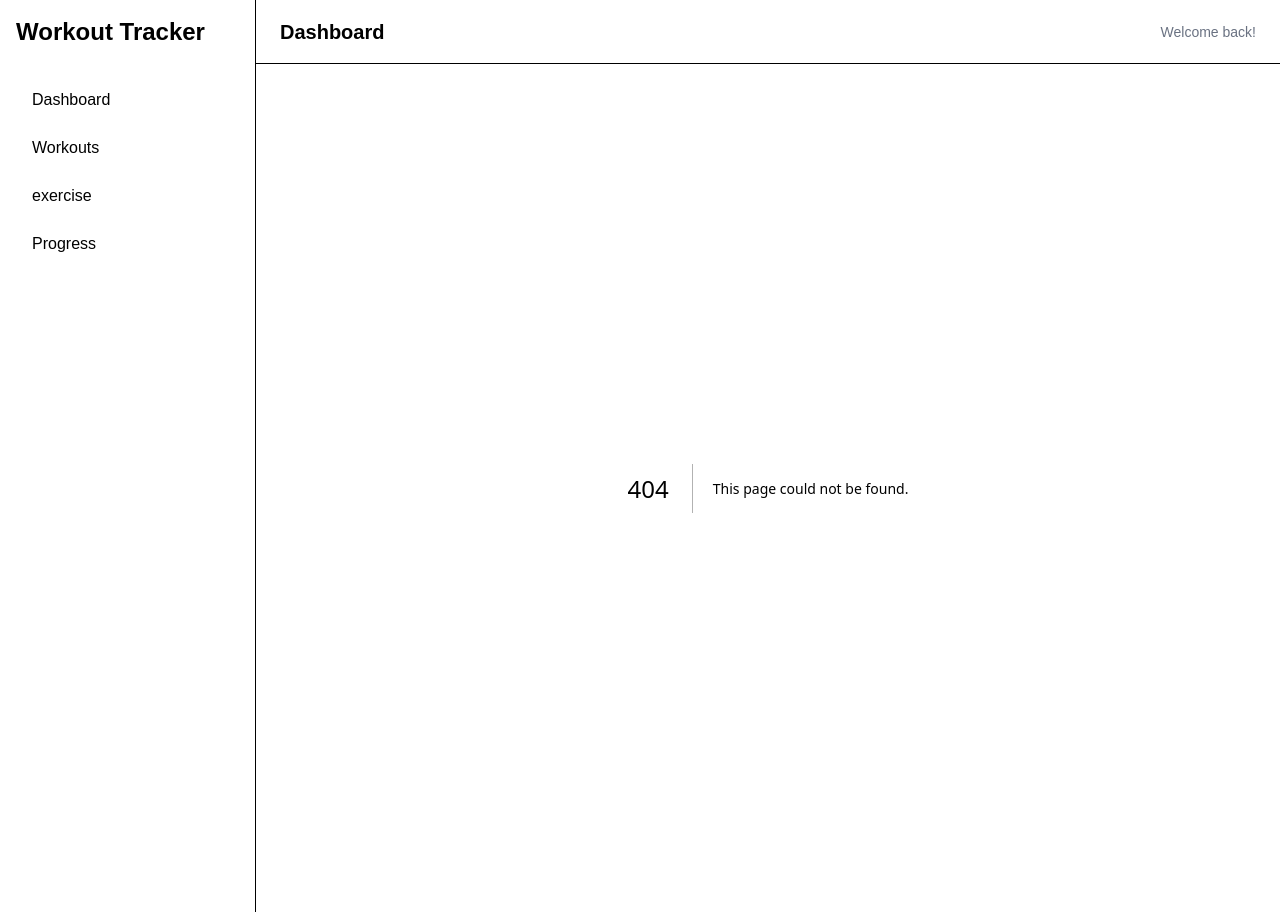
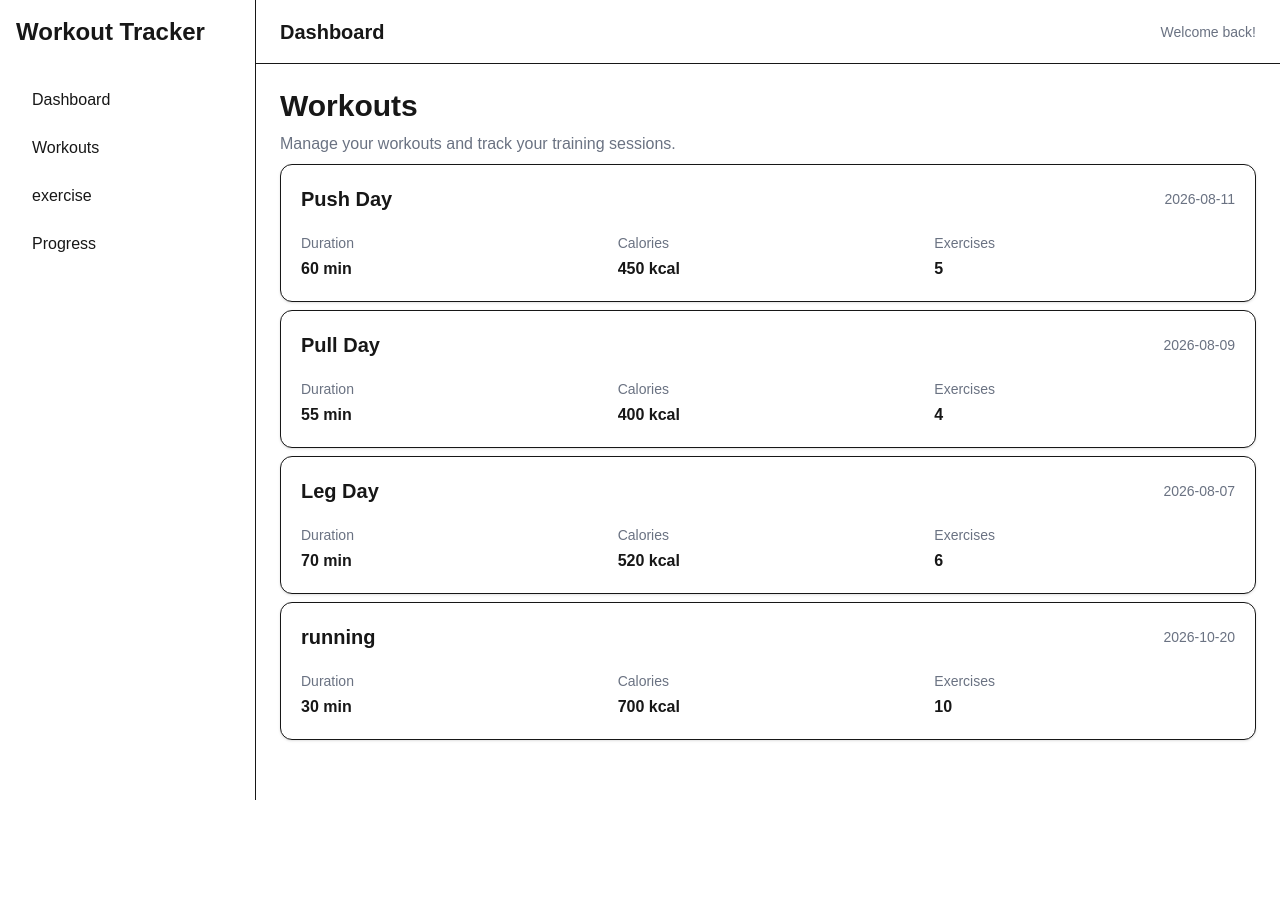
Before and after one commit to alireza-k97/advanced-workout-tracker, a Next.js app: page /workouts in a window 1280 px wide. Before the commit this address had no page. After the commit the page ends 800 px from the top, so only its background shows below. Built offline with nearby package versions, Linux system fonts and the light colour scheme.

Commit message:
feat: add workouts feature

```diff
--- /dev/null
+++ b/src/app/workouts/page.js
@@ -0,0 +1,28 @@
+import WorkoutCard from "@/components/workout/WorkoutCard";
+import { workouts } from "@/data/workouts";
+
+export default function WorkoutsPage() {
+  return (
+    <>
+      <div>
+        <h1 className="text-3xl font-bold">Workouts</h1>
+        <p className="mt-2 text-gray-500">
+          Manage your workouts and track your training sessions.
+        </p>
+      </div>
+      <div>
+        {workouts.map((workout) => (
+          <WorkoutCard
+            key={workout.id}
+            id={workout.id}
+            name={workout.name}
+            date={workout.date}
+            duration={workout.duration}
+            calories={workout.calories}
+            exercises={workout.exercises}
+          />
+        ))}
+      </div>
+    </>
+  );
+}
--- /dev/null
+++ b/src/components/workout/WorkoutCard.jsx
@@ -0,0 +1,39 @@
+import Link from "next/link";
+
+export default function WorkoutCard({
+  id,
+  name,
+  date,
+  duration,
+  calories,
+  exercises,
+}) {
+  return (
+    <Link href={`/workouts/${id}`}>
+      <div className="rounded-xl border bg-white p-5 shadow-sm my-2">
+        <div className="flex items-center justify-between">
+          <h2 className="text-xl font-semibold">{name}</h2>
+
+          <span className="text-sm text-gray-500">{date}</span>
+        </div>
+
+        <div className="mt-5 grid grid-cols-3 gap-4">
+          <div>
+            <p className="text-sm text-gray-500">Duration</p>
+            <p className="mt-1 font-semibold">{duration} min</p>
+          </div>
+
+          <div>
+            <p className="text-sm text-gray-500">Calories</p>
+            <p className="mt-1 font-semibold">{calories} kcal</p>
+          </div>
+
+          <div>
+            <p className="text-sm text-gray-500">Exercises</p>
+            <p className="mt-1 font-semibold">{exercises}</p>
+          </div>
+        </div>
+      </div>
+    </Link>
+  );
+}
--- /dev/null
+++ b/src/data/workouts.js
@@ -0,0 +1,33 @@
+export const workouts = [
+  {
+    id: 1,
+    name: "Push Day",
+    date: "2026-08-11",
+    duration: 60,
+    calories: 450,
+    exercises: 5,
+  },
+  {
+    id: 2,
+    name: "Pull Day",
+    date: "2026-08-09",
+    duration: 55,
+    calories: 400,
+    exercises: 4,
+  },
+  {
+    id: 3,
+    name: "Leg Day",
+    date: "2026-08-07",
+    duration: 70,
+    calories: 520,
+    exercises: 6,
+  },{
+  id: 4,
+  name: "running",
+  date: "2026-10-20",
+  duration: 30,
+  calories: 700,
+  exercises: 10,
+}
+];
```
